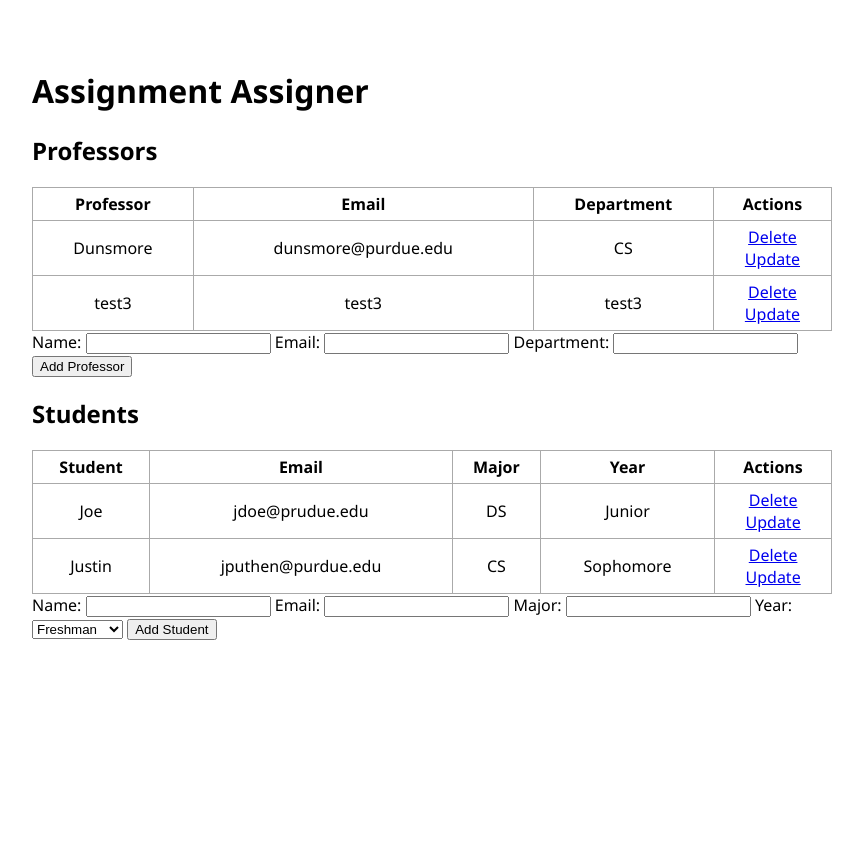
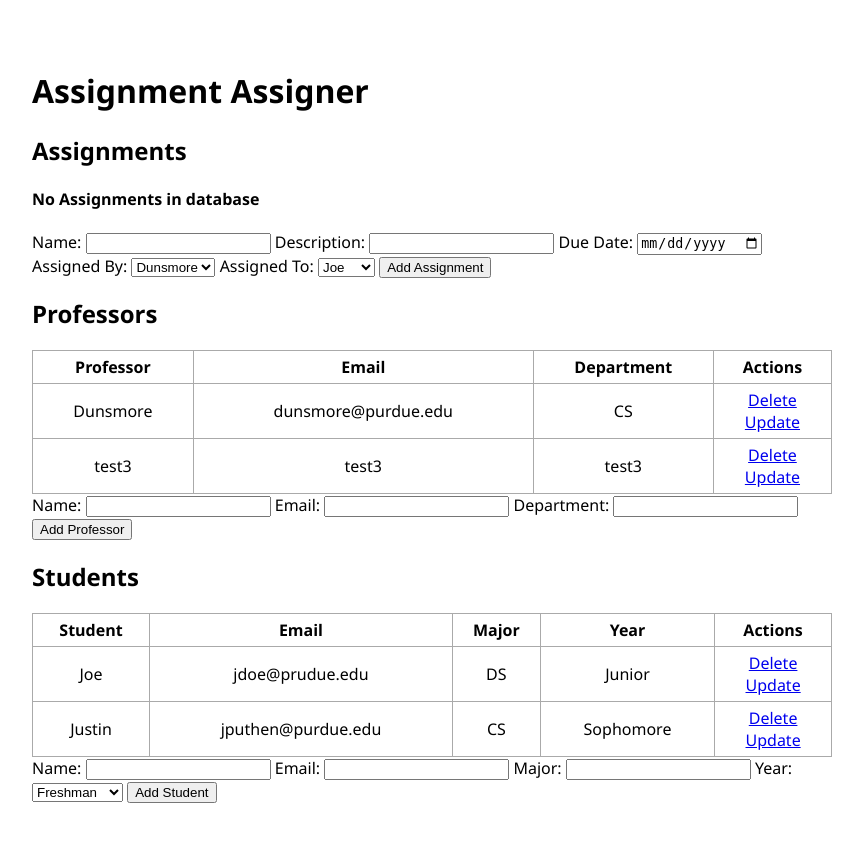
Before and after one commit to Justinjp126/flaskWorkshop, a Flask app: page / in a window 1280 px wide. Shown: the whole page, without its empty margins (208-1071 px from the left). Before the commit the page ends 640 px from the top, so only its background shows below. Run offline with Flask 3, Linux system fonts and the light colour scheme; data comes from the database, SQL or seed files in the repository; both versions use the stored data as it was after the commit.

Commit message:
Add input for assignment assigner

```diff
--- a/templates/index.html
+++ b/templates/index.html
@@ -8,6 +8,30 @@
 
 <div class="content">
     <h1>Assignment Assigner</h1>
+    <h2>Assignments</h2>
+    <h4>No Assignments in database</h4>
+    <form action="/" method="POST">
+        <input type="hidden" name="action" value="addAssignment">
+        <label for="assignmentName">Name: </label>
+        <input type="text" label name="assignmentName" id="assignmentName">
+        <label for="assignmentDescription">Description: </label>
+        <input type="text" label name="assignmentDescription" id="assignmentDescription">
+        <label for="assignmentDueDate">Due Date: </label>
+        <input type="date" label name="assignmentDueDate" id="assignmentDueDate">
+        <label for="assignmentProfessor">Assigned By: </label>
+        <select name="assignmentProfessor" id="assignmentProfessor">
+            {% for professor in professors %}
+            <option value="{{professor.name}}">{{professor.name}}</option>
+            {% endfor %}
+        </select>
+        <label for="assignmentStudent">Assigned To: </label>
+        <select name="assignmentStudent" id="assignmentStudent">
+            {% for student in students %}
+            <option value="{{student.name}}">{{student.name}}</option>
+            {% endfor %}
+        </select>
+        <input type="submit" value="Add Assignment">
+    </form>
     <h2>Professors</h2>
     {% if professors|length < 1 %}
     <h4>No professors in database</h4>
```
Also changed, not shown: assignment.db.
